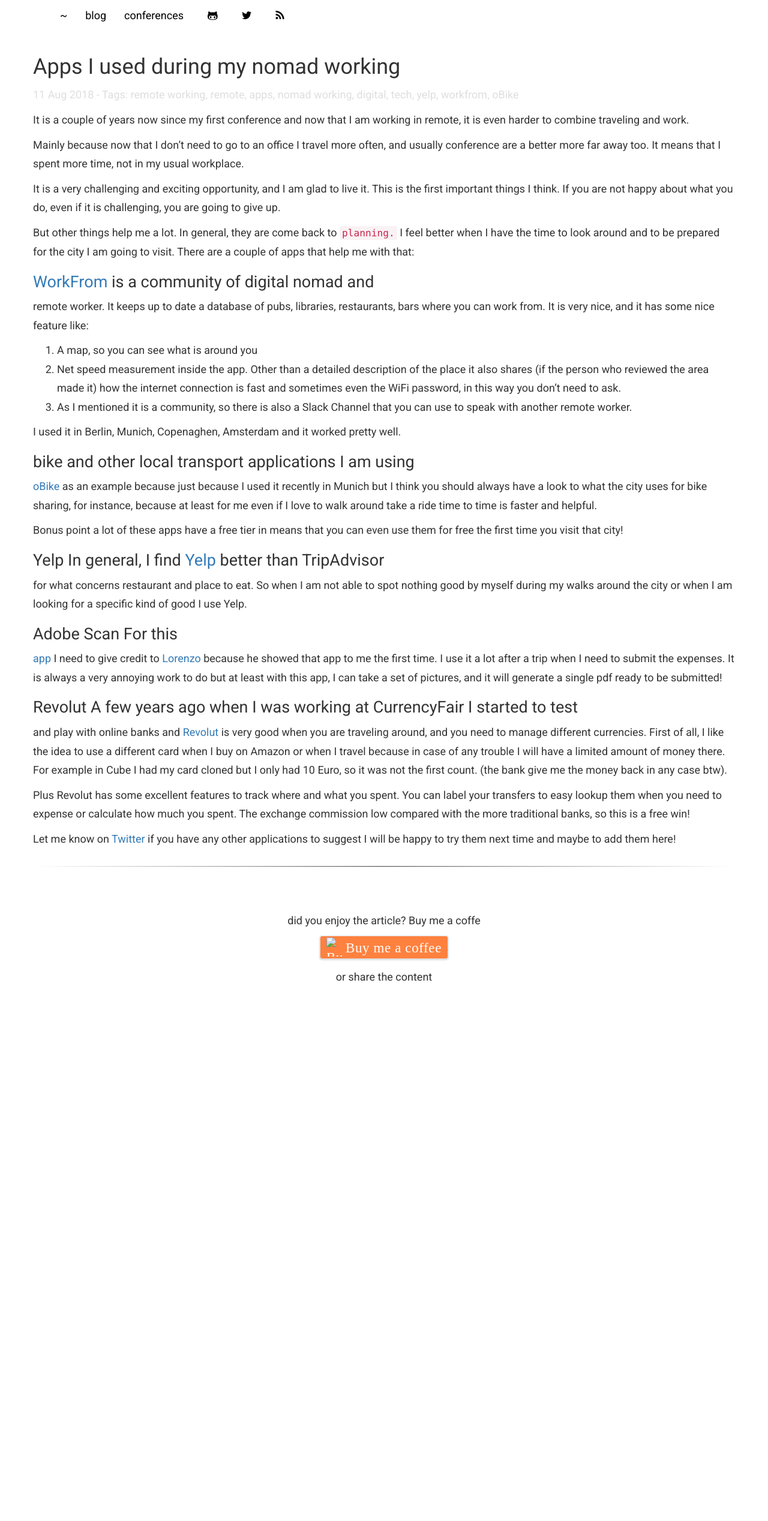
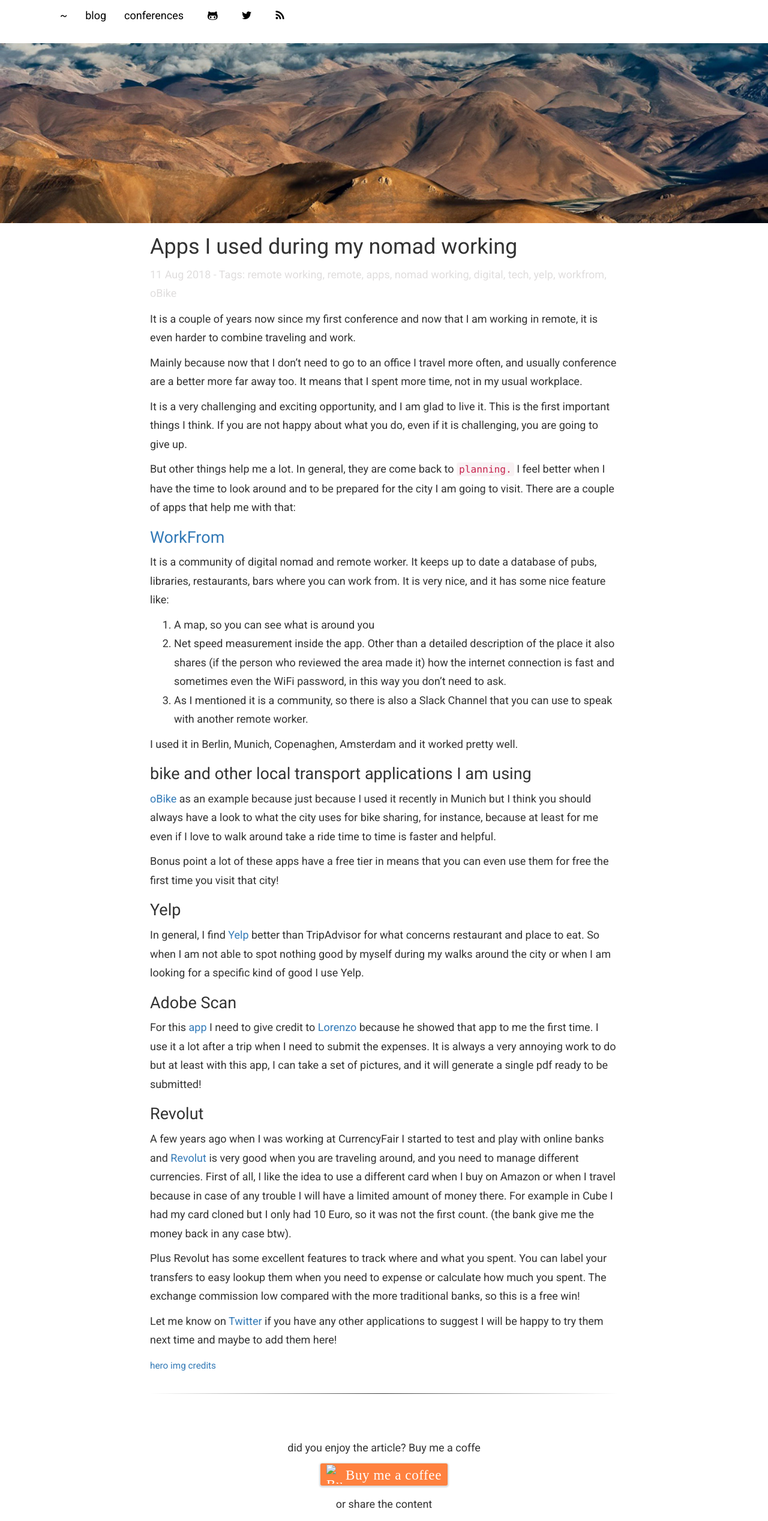
Before and after one commit to gianarb/gianarb.github.com, a Jekyll site: the page built from _posts/2018-08-11-nomad-working-apps.markdown, in a window 1280 px wide. Shown: the whole page at 60% size. Built offline with Jekyll 4.4.1, drawn with Linux system fonts in a browser that asks for light colours; nearby versions of some CDN libraries; comment, search, counter and statistics services are not loaded; before the commit the page ends 1657 px from its top, so only the background shows below that.

Commit message:
added hero img
Signed-off-by: Gianluca Arbezzano <gianarb92@gmail.com>

```diff
--- a/_layouts/page.html
+++ b/_layouts/page.html
@@ -1,7 +1,7 @@
 ---
 layout: default
 ---
-<div class="container">
+<div class="container col-md-8 col-md-offset-2">
     <div class="row">
     {{ content }}
     </div>
--- a/_layouts/post.html
+++ b/_layouts/post.html
@@ -1,9 +1,28 @@
 ---
 layout: default
 ---
+{% if page.heroimg != null %}
+<style>
+.bgimage {
+  width:100%;
+  height:300px;
+  background: url('{{ page.heroimg }}');
+  background-repeat: no-repeat;
+  background-position: center;
+  background-size:cover;
+  background-attachment: fixed;
+}
+.bgimage h5 {
+  color:white;
+  text-shadow:2px 2px #333;
+}
+</style>
+<section class="bgimage">
+</section>
+{% endif %}
 <div class="container">
     <div class="row">
-        <div class="col-md-12">
+        <div class="col-md-8 col-md-offset-2">
             <article class="row">
                 <div id="post-title" class="row">
                   <div class="col-md-12">
--- a/_posts/2018-08-11-nomad-working-apps.markdown
+++ b/_posts/2018-08-11-nomad-working-apps.markdown
@@ -4,6 +4,7 @@
 date:   2018-08-11 10:38:27
 img: /img/dna.jpg
 categories: [post]
+heroimg: /img/hero/tibet.jpg
 tags: [remote working, remote, apps, nomad working, digital, tech, yelp,
 workfrom, oBike]
 summary: "When I travel for conferences or now that I work in remote and I am a
@@ -27,10 +28,10 @@
 feel better when I have the time to look around and to be prepared for the city
 I am going to visit. There are a couple of apps that help me with that:
 
-## [WorkFrom](https://workfrom.co/) is a community of digital nomad and
-remote worker. It keeps up to date a database of pubs, libraries, restaurants,
-bars where you can work from.  It is very nice, and it has some nice feature
-like:
+## [WorkFrom](https://workfrom.co/)
+It is a community of digital nomad and remote worker. It keeps up to date a
+database of pubs, libraries, restaurants, bars where you can work from.  It is
+very nice, and it has some nice feature like:
 
 1. A map, so you can see what is around you
 2. Net speed measurement inside the app. Other than a detailed description of
@@ -51,19 +52,21 @@
 Bonus point a lot of these apps have a free tier in means that you can even use
 them for free the first time you visit that city!
 
-## Yelp In general, I find [Yelp](https://www.yelp.com/) better than TripAdvisor
-for what concerns restaurant and place to eat. So when I am not able to spot
-    nothing good by myself during my walks around the city or when I am looking
-    for a specific kind of good I use Yelp.
+## Yelp
+In general, I find [Yelp](https://www.yelp.com/) better than TripAdvisor for
+what concerns restaurant and place to eat. So when I am not able to spot nothing
+good by myself during my walks around the city or when I am looking for a
+specific kind of good I use Yelp.
 
-## Adobe Scan For this
-[app](https://acrobat.adobe.com/us/en/mobile/scanner-app.html) I need to give
+## Adobe Scan
+For this [app](https://acrobat.adobe.com/us/en/mobile/scanner-app.html) I need to give
 credit to [Lorenzo](https://twitter.com/fntlnz) because he showed that app to me
 the first time. I use it a lot after a trip when I need to submit the expenses.
 It is always a very annoying work to do but at least with this app, I can take a
 set of pictures, and it will generate a single pdf ready to be submitted!
 
-## Revolut A few years ago when I was working at CurrencyFair I started to test
+## Revolut
+A few years ago when I was working at CurrencyFair I started to test
 and play with online banks and [Revolut](https://revolut.com/r/gianlu1b2) is
 very good when you are traveling around, and you need to manage different
 currencies. First of all, I like the idea to use a different card when I buy on
@@ -80,3 +83,6 @@
 Let me know on [Twitter](https://twitter.com/gianarb) if you have any other
 applications to suggest I will be happy to try them next time and maybe to add
 them here!
+
+
+<small><a href="https://www.newhdwallpapers.in/natural-hd-wallpapers/himalayas-mountain-series-tibet/" target="_blank">hero img credits</a> </small>
```
Also changed, not shown: img/hero/tibet.jpg (added).
